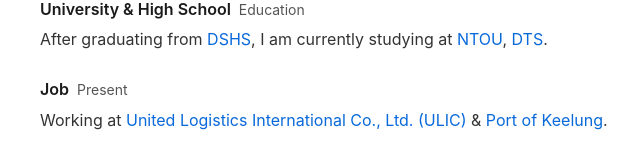
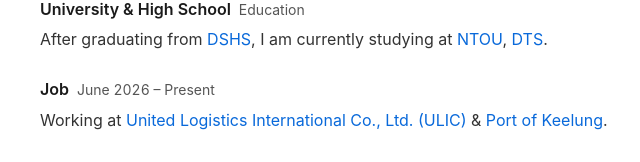
Before and after one commit to allenyeh95/allenyeh95.github.io, a plain HTML site: page index.html in a window 1280 px wide. Shown: the part 216-378 px from the top of the page, without its empty margins (284-924 px from the left). Drawn offline with Linux system fonts and the light colour scheme.

Commit message:
Update index.html

```diff
--- a/index.html
+++ b/index.html
@@ -140,7 +140,7 @@
       <li>
         <div class="item-header">
           <span class="item-title">Job</span>
-          <span class="item-date">Present</span>
+          <span class="item-date">June 2026 – Present</span>
         </div>
         <p class="item-desc">
           Working at <a href="https://www.ulic.com.tw/" target="_blank" rel="noopener">United Logistics International Co., Ltd. (ULIC)</a> &amp; <a href="https://kl.twport.com.tw/" target="_blank" rel="noopener">Port of Keelung</a>.
```
